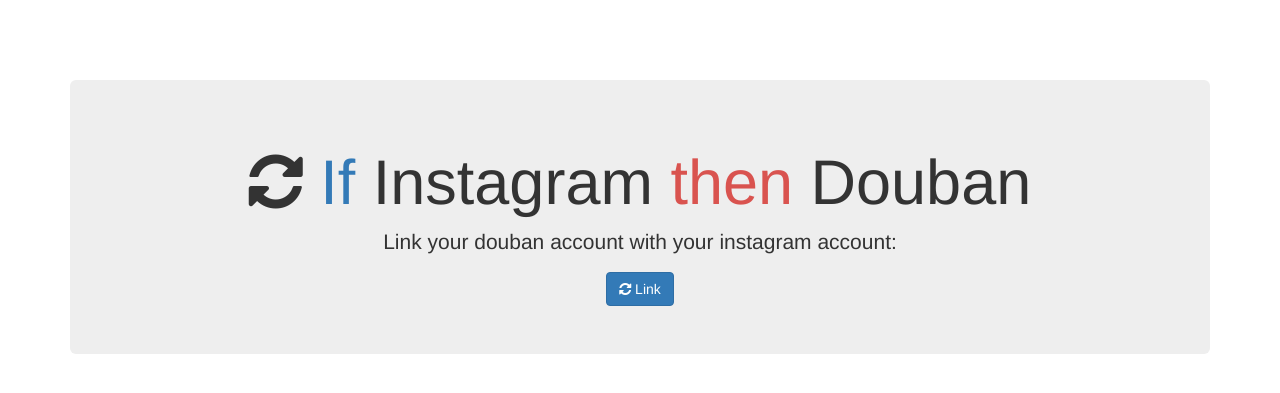
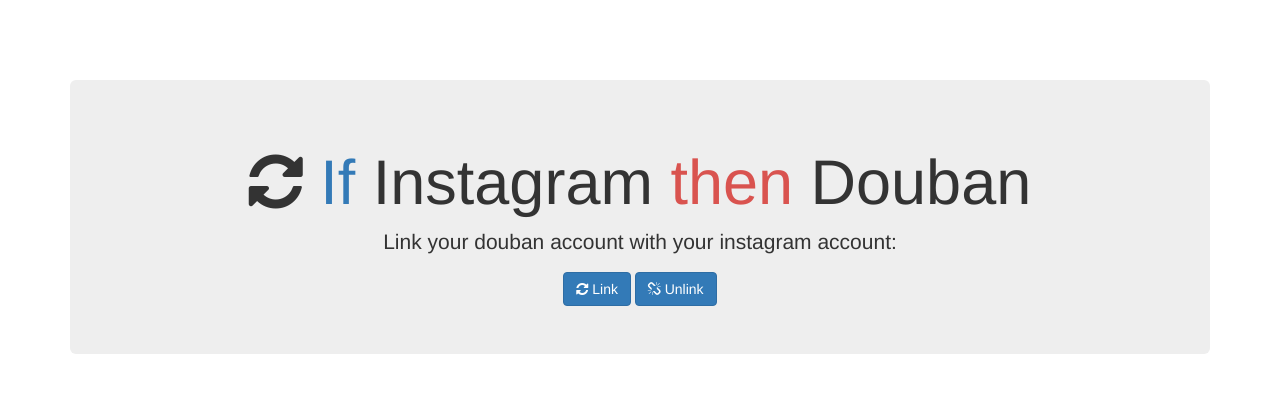
Before and after one commit to OldPanda/Instagram2Douban, a Python web app: template templates/index.html in a window 1280 px wide. Shown: the top 393 px of the page. Run offline with Jinja, Linux system fonts and the light colour scheme; the template is opened without the code that fills it, so the values that code supplies are empty; some libraries are stand-ins or nearby versions.

Commit message:
Changed website title and add an unlink button

```diff
--- a/templates/index.html
+++ b/templates/index.html
@@ -4,7 +4,7 @@
     <meta charset="utf-8">
     <meta http-equiv="x-ua-compatible" content="ie=edge">
     <meta name="description" content="Sync your post from instagram to douban">
-    <title>In2Douban</title>
+    <title>Ins2Douban</title>
     <link rel="stylesheet" href="//netdna.bootstrapcdn.com/bootstrap/3.0.2/css/bootstrap.min.css"> <!-- load bootstrap css -->
     <link rel="stylesheet" href="//netdna.bootstrapcdn.com/font-awesome/4.0.3/css/font-awesome.min.css"> <!-- load fontawesome -->
     <style>
@@ -18,7 +18,10 @@
         <h1><i class="fa fa-refresh"></i></span><font color="#337AB7">  If</font> Instagram <font color="#D9534F">then</font> Douban</h1>
 
         <p>Link your douban account with your instagram account:</p>
-        <a href="/auth/douban" class="btn btn-primary"><span class="fa fa-refresh"></span> Link</a>
+        <div>
+            <a href="/auth/douban" class="btn btn-primary"><span class="fa fa-refresh"></span> Link</a>
+            <a href="#" class="btn btn-primary"><span class="fa fa-chain-broken"></span> Unlink</a>
+        </div>
     </div>
 
 </div>
```
